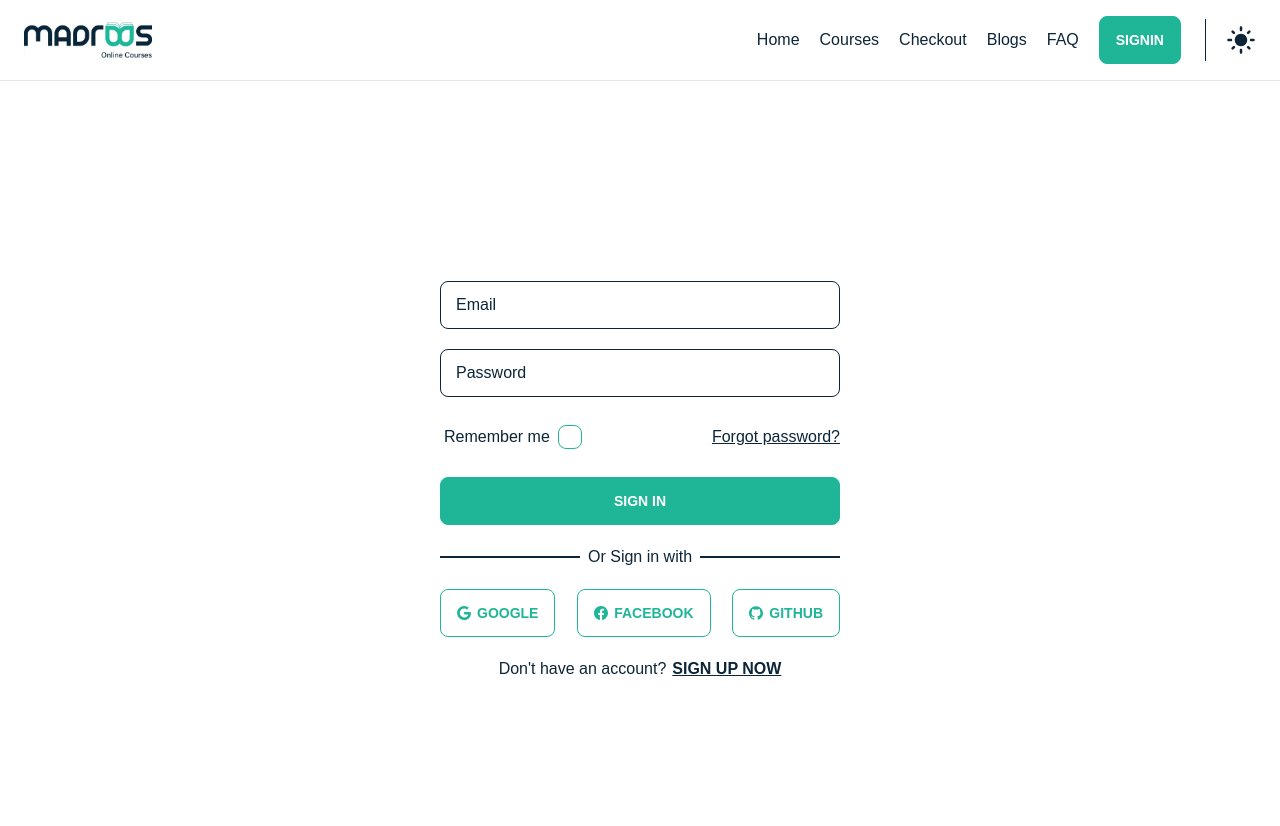
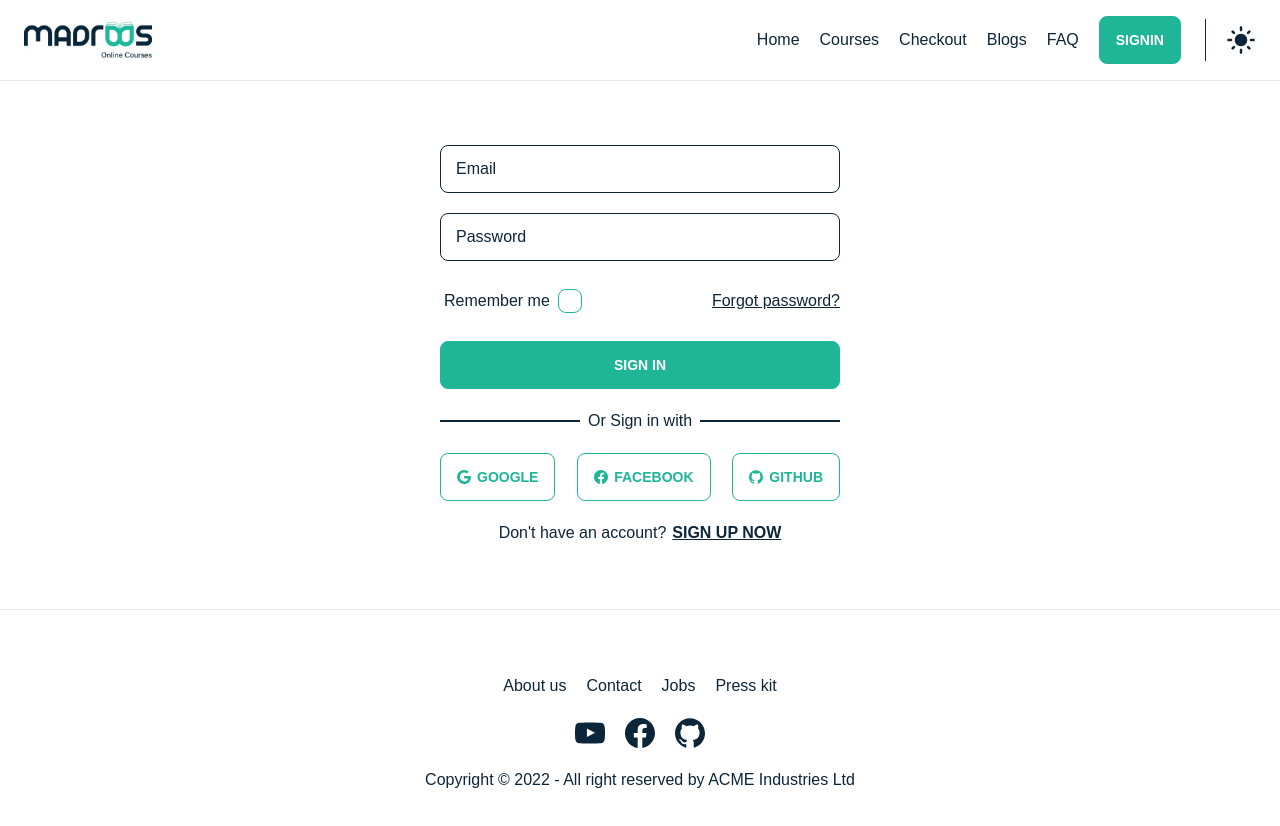
Before and after one commit to mdpahlovi/madroos-client, a React (Create React App) app: page /signin in a window 1280 px wide. Shown: the top 826 px of the page. Built offline with nearby package versions, Linux system fonts and the light colour scheme; no server answers.

Commit message:
Footer Added

```diff
--- /dev/null
+++ b/src/components/Footer.js
@@ -0,0 +1,35 @@
+import React from "react";
+import { Link } from "react-router-dom";
+import { ImYoutube, ImGithub } from "react-icons/im";
+import { BsFacebook } from "react-icons/bs";
+
+const Footer = () => {
+    return (
+        <footer className="footer border-t border-base-300 gap-y-5 footer-center section-gap px-6 text-base text-base-content">
+            <div className="content-gap-x">
+                <Link className="link link-hover">About us</Link>
+                <Link className="link link-hover">Contact</Link>
+                <Link className="link link-hover">Jobs</Link>
+                <Link className="link link-hover">Press kit</Link>
+            </div>
+            <div>
+                <div className="content-gap-x text-3xl">
+                    <Link>
+                        <ImYoutube />
+                    </Link>
+                    <Link>
+                        <BsFacebook />
+                    </Link>
+                    <Link>
+                        <ImGithub />
+                    </Link>
+                </div>
+            </div>
+            <div>
+                <p>Copyright © 2022 - All right reserved by ACME Industries Ltd</p>
+            </div>
+        </footer>
+    );
+};
+
+export default Footer;
--- a/src/components/Navbar.js
+++ b/src/components/Navbar.js
@@ -18,7 +18,7 @@ const Navbar = () => {
     } lg:opacity-100 lg:translate-y-0`;
 
     return (
-        <nav className="sticky top-0 z-10 border-b border-base-300">
+        <nav className="sticky bg-base-100 top-0 z-10 border-b border-base-300">
             <div className="my-container h-16 lg:h-20 flex justify-between items-center">
                 <Link className="z-[2]" to="/">
                     <img className="w-28 lg:w-32" src={toggle ? LightLogo : DarkLogo} alt="" />
--- a/src/components/Signin.js
+++ b/src/components/Signin.js
@@ -50,7 +50,7 @@ const Signin = () => {
     };
 
     return (
-        <section className="form-container content-gap-y h-screen justify-center">
+        <section className="form-container section-gap content-gap-y">
             <form onSubmit={handelSubmit} className="content-gap-y">
                 <Input type={"email"} name={"email"} text={"Email"} />
                 <Input type={"password"} name={"password"} text={"Password"} />
--- a/src/components/Signup.js
+++ b/src/components/Signup.js
@@ -41,7 +41,7 @@ const Signup = () => {
     };
 
     return (
-        <section className="form-container content-gap-y h-screen justify-center">
+        <section className="form-container section-gap content-gap-y">
             <form onSubmit={handelSubmit} className="content-gap-y">
                 <div className="content-gap-x justify-between">
                     <Input type={"text"} name={"fastName"} text={"Fast Name"} />
--- a/src/index.css
+++ b/src/index.css
@@ -42,3 +42,7 @@
 .input-field:focus ~ .input-label {
     @apply label-top;
 }
+
+* {
+    outline: 0px;
+}
--- a/src/layouts/Main.js
+++ b/src/layouts/Main.js
@@ -1,5 +1,6 @@
 import React from "react";
 import { Outlet } from "react-router-dom";
+import Footer from "../components/Footer";
 import Navbar from "../components/Navbar";
 
 const Main = () => {
@@ -7,6 +8,7 @@ const Main = () => {
         <>
             <Navbar />
             <Outlet />
+            <Footer />
         </>
     );
 };
```
